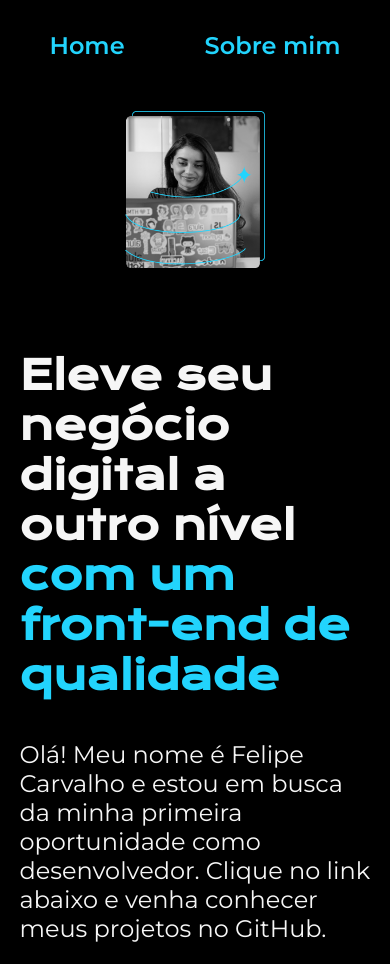
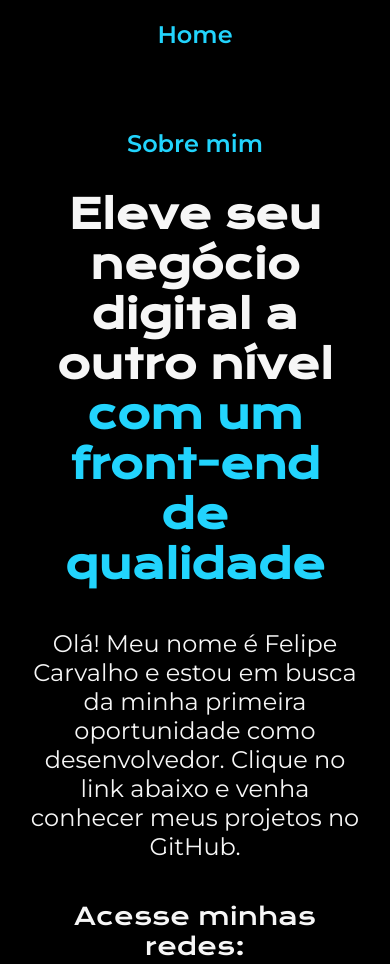
Before and after one commit to Felipe200304/Pagina-responsiva, a plain HTML site: page index.html in a window 390 px wide. Shown: the top 964 px of the page. Drawn offline with nearby package versions, Linux system fonts and the light colour scheme.

Commit message:
Ajuste resposivo para o iphone 12

```diff
--- a/styles/style.css
+++ b/styles/style.css
@@ -107,22 +107,31 @@ body {
     font-weight: 400;
 }
 
-@media(max-width: 1188px){
-
-    .cabecalho{
-        padding: 8%;
+/* Ajustes para dispositivos com largura máxima de 768px */
+@media (max-width: 768px) {
+    .cabecalho {
+        padding: 5%;
+        text-align: center; /* Centraliza o texto */
     }
 
-    .cabecalho__menu{
-        justify-content: center;
+    .cabecalho__menu {
+        flex-direction: column; /* Coloca os links um embaixo do outro */
+        align-items: center; /* Centraliza os itens no menu */
     }
 
-    .apresentacao{
-        padding: 5%;
-        flex-direction: column-reverse ;
+    .apresentacao {
+        padding: 3%;
+        flex-direction: column; /* Coloca o conteúdo e a imagem em coluna */
+        align-items: center; /* Centraliza o conteúdo */
     }
 
-    .apresentacao__conteudo{
-        width: auto;
+    .apresentacao__conteudo {
+        width: 90%; /* Limita a largura do conteúdo */
+        text-align: center; /* Centraliza o texto */
+    }
+
+    .apresentacao__imagem {
+        max-width: 100%; /* Garante que a imagem não ultrapasse a tela */
+        height: auto; /* Mantém a proporção da imagem */
     }
 }
```
